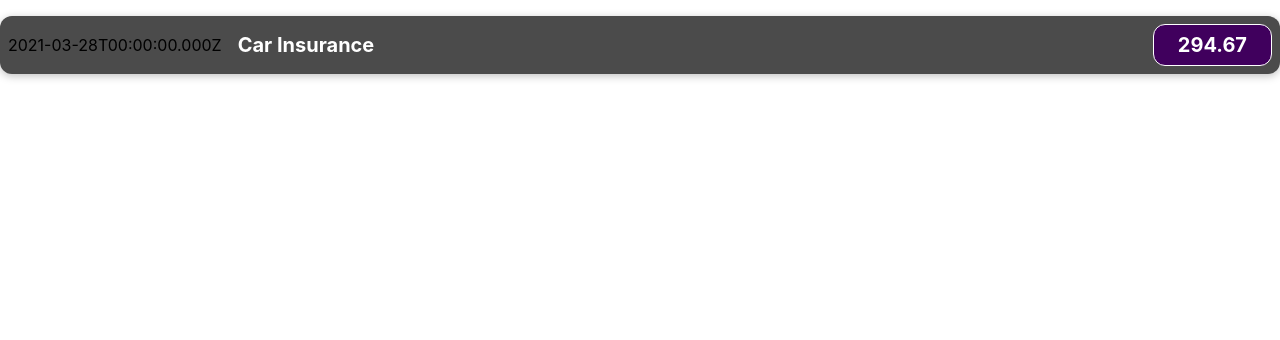
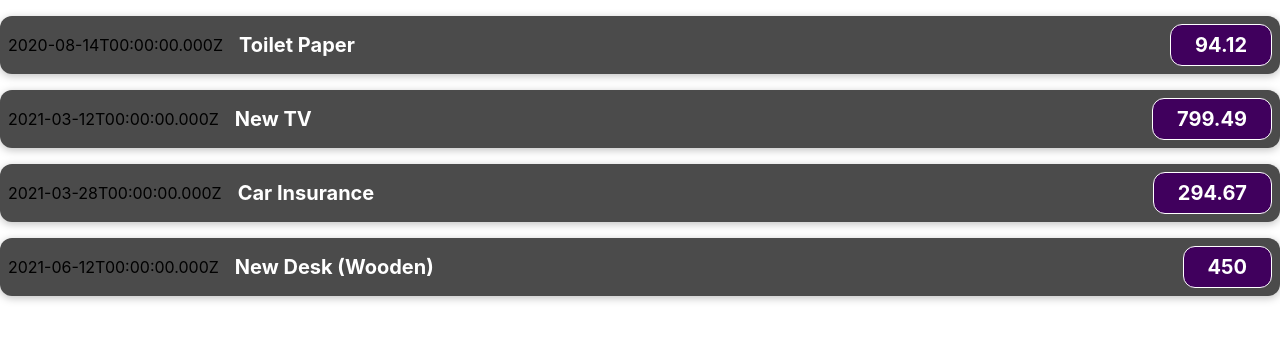
Before and after one commit to thompson-1657/react_expense_tracker, a React (Create React App) app: page / in a window 1280 px wide. Shown: the top 340 px of the page. Built offline with nearby package versions, Linux system fonts and the light colour scheme.

Commit message:
props concept

```diff
--- a/src/App.js
+++ b/src/App.js
@@ -1,10 +1,51 @@
-import ExpenseItem from './components/ExpenseItem'
+import ExpenseItem from "./components/ExpenseItem";
 
 function App() {
+  const expenses = [
+    {
+      id: "e1",
+      title: "Toilet Paper",
+      amount: 94.12,
+      date: new Date(2020, 7, 14),
+    },
+    { id: "e2", title: "New TV", amount: 799.49, date: new Date(2021, 2, 12) },
+    {
+      id: "e3",
+      title: "Car Insurance",
+      amount: 294.67,
+      date: new Date(2021, 2, 28),
+    },
+    {
+      id: "e4",
+      title: "New Desk (Wooden)",
+      amount: 450,
+      date: new Date(2021, 5, 12),
+    },
+  ];
+
   return (
     <div className="App">
-      <ExpenseItem />
-  </div>
+      <ExpenseItem
+        title={expenses[0].title}
+        amount={expenses[0].amount}
+        date={expenses[0].date}
+      />
+      <ExpenseItem
+        title={expenses[1].title}
+        amount={expenses[1].amount}
+        date={expenses[1].date}
+      />
+      <ExpenseItem
+        title={expenses[2].title}
+        amount={expenses[2].amount}
+        date={expenses[2].date}
+      />
+      <ExpenseItem
+        title={expenses[3].title}
+        amount={expenses[3].amount}
+        date={expenses[3].date}
+      />
+    </div>
   );
 }
 
--- a/src/components/ExpenseItem.js
+++ b/src/components/ExpenseItem.js
@@ -1,17 +1,13 @@
 import React from "react";
 import "./ExpenseItem.css";
 
-function ExpenseItem() {
-  const expenseDate = new Date(2021, 2, 28);
-  const expenseTitle = "Car Insurance";
-  const expenseAmount = 294.67;
-
+function ExpenseItem(props) {
   return (
     <div className="expense-item">
-      <div>{expenseDate.toISOString()}</div>
+      <div>{props.date.toISOString()}</div>
       <div className="expense-item__description">
-        <h2>{expenseTitle}</h2>
-        <div className="expense-item__price">{expenseAmount}</div>
+        <h2>{props.title}</h2>
+        <div className="expense-item__price">{props.amount}</div>
       </div>
     </div>
   );
```
